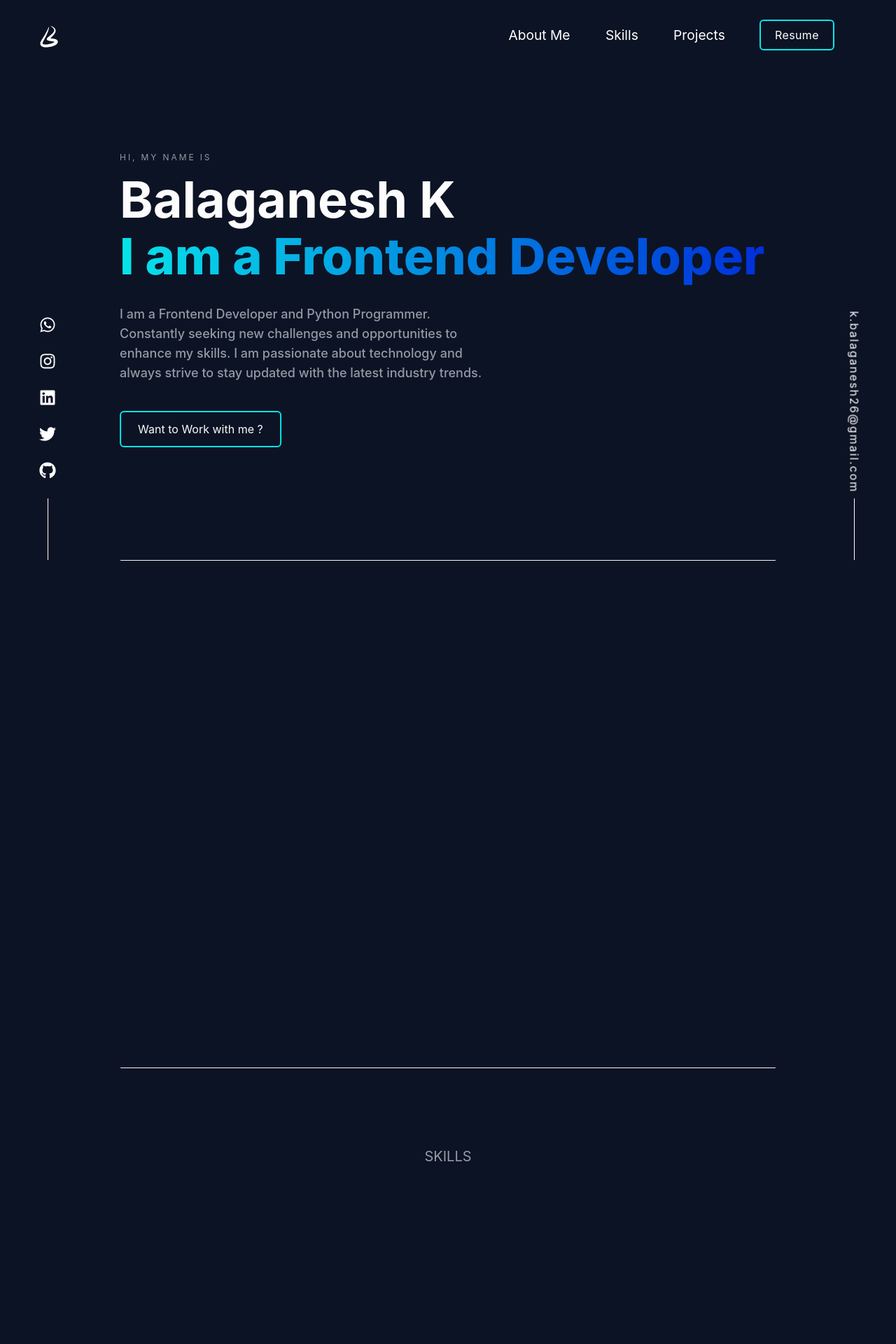
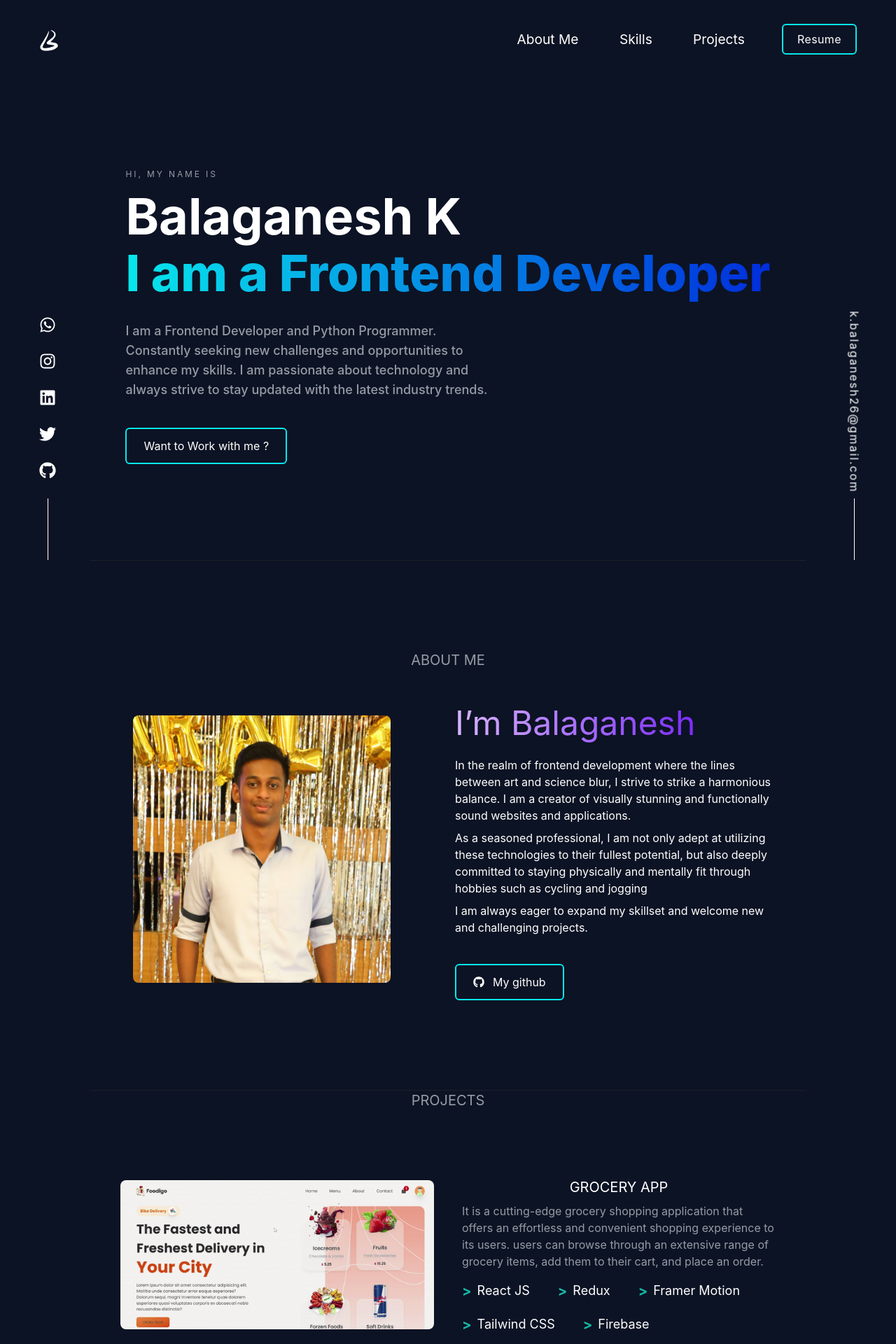
Before and after one commit to Balaganesh003/Balaganesh-dev, a Next.js app: page / in a window 1280 px wide. Shown: the top 1920 px of the page at 70% size. Built offline with nearby package versions, Linux system fonts and the light colour scheme.

Commit message:
Updated the layout of the header section

```diff
--- a/components/AboutMe.jsx
+++ b/components/AboutMe.jsx
@@ -4,12 +4,12 @@ import DownloadPdfButton from './DownloadButton';
 
 const AboutMe = () => {
   return (
-    <div>
+    <div id="about-section" className="py-[8rem] ">
       <h1
         data-aos="fade-up"
         data-aos-duration="1250"
         data-aos-once="true"
-        className="uppercase text-HeadingGray text-xl text-center mb-10  duration-200 transition-all cursor-pointer hover:text-gray-200  ">
+        className="uppercase  text-HeadingGray text-xl text-center mb-10  duration-200 transition-all cursor-pointer hover:text-gray-200  ">
         About Me
       </h1>
       <div className="flex flex-col md:flex-row items-start md:items-center gap-5">
--- a/components/DownloadButton.jsx
+++ b/components/DownloadButton.jsx
@@ -5,11 +5,11 @@ const DownloadPdfButton = ({ toggleNav }) => {
     <button
       onClick={toggleNav}
       type="button"
-      className="active:scale-95 transition-all duration-200">
+      className="active:scale-95 ml-5 transition-all duration-200">
       <a
         href="./resume-balaganesh.pdf"
         download
-        className=" tracking-wide text-base px-8 py-2 md:py-2 md:px-5 md:mx-6 md:mr-8 border-HeadingBlue border-2 rounded-md cursor-pointer hover:border-cyan-500  text-[1.1rem] hover:bg-cyan-300/5  inline-block">
+        className=" tracking-wide text-base px-8 py-2 md:py-2 md:px-5  border-HeadingBlue border-2 rounded-md cursor-pointer hover:border-cyan-500 text-[1.1rem] hover:bg-cyan-300/5  inline-block">
         Resume
       </a>
     </button>
--- a/components/Footer.jsx
+++ b/components/Footer.jsx
@@ -4,7 +4,7 @@ import SocialLinksData from '@/socialLinksData';
 
 const Footer = () => {
   return (
-    <div className="text-center  mt-24 md:mt-28">
+    <div className="text-center  my-16 md:mt-32">
       <div className=" md:hidden flex items-center justify-center  space-x-5 mb-10">
         {SocialLinksData.map((link, index) => (
           <a key={index} target="_new" href={link.link}>
--- a/components/Header.jsx
+++ b/components/Header.jsx
@@ -2,11 +2,7 @@ import React from 'react';
 
 const Header = () => {
   return (
-    <div
-      data-aos="fade-right"
-      data-aos-duration="1600"
-      data-aos-delay="1100"
-      className="mt-12 md:16">
+    <div data-aos="fade-right" data-aos-duration="1600" data-aos-delay="1100">
       <h1 className="md:tracking-1 tracking-widest py-2 text-[0.75rem] md:text-xs  text-HeadingGray uppercase">
         Hi, My name is
       </h1>
--- a/components/MailSideBar.jsx
+++ b/components/MailSideBar.jsx
@@ -6,12 +6,12 @@ const MailSideBar = () => {
       data-aos="fade-up"
       data-aos-duration="1300"
       data-aos-delay="1600"
-      className="hidden fixed pr-5 right-5 md:flex flex-col items-center text-white h-screen justify-end  space-y-[6.8rem]">
+      className="hidden pr-5 right-5 md:fixed top-0 md:flex flex-col items-center text-white h-screen justify-end  space-y-[6.8rem]">
       <div className="rotate-90 mb-20 w-10 py-[2.9rem] ">
         <a
           href="mailto:k.balaganesh26@gmail.com"
           target="_new"
-          className="tracking-2 inline-block hover:-translate-x-1 transition-all  duration-200 cursor-pointer hover:text-secondary">
+          className="tracking-2 inline-block hover:-translate-x-1 transition-all  duration-200 cursor-pointer hover:text-secondary  ">
           k.balaganesh26@gmail.com
         </a>
       </div>
--- a/components/Navigation.jsx
+++ b/components/Navigation.jsx
@@ -21,7 +21,7 @@ const Navigation = () => {
 
   useEffect(() => {
     window.addEventListener('scroll', () => {
-      if (window.scrollY > 150) {
+      if (window.scrollY > 95) {
         setIsSticky(true);
       } else {
         setIsSticky(false);
@@ -30,16 +30,16 @@ const Navigation = () => {
   }, []);
 
   return (
-    <div className="bg-primary w-screen">
+    <div className="bg-primary w-full">
       <div
-        className={`hidden md:flex items-center justify-between py-7 bg-primary w-screen px-[3.5rem] ${
-          isSticky && 'shadow-2xl'
+        className={`hidden md:flex items-center justify-between h-28 bg-primary transition-transform duration-200   ${
+          isSticky && 'shadow-2xl fixed inset-x-0 top-0  z-50 px-[3.5rem]'
         }`}>
         {/* Desktop */}
         <div className="cursor-pointer mt-1">
           <Image src="/logo.svg" alt="My Logo" width={28} height={28} />
         </div>
-        <ul className="flex flex-row items-center justify-center">
+        <ul className="flex flex-row gap-2 items-center justify-center">
           {navItems.map(({ text, link }, index) => (
             <NavItem
               key={index}
--- a/components/SkillItem.jsx
+++ b/components/SkillItem.jsx
@@ -2,13 +2,13 @@ import React from 'react';
 
 const SkillItem = ({ skillName, percentage, skillStrength }) => {
   return (
-    <div className=" hover:scale-105 hover:shadow-black hover:shadow-sm transition-all duration-200">
+    <div className=" hover:scale-105 hover:shadow-black hover:rounded-xl hover:shadow-sm transition-all  duration-200">
       <div
         data-aos="fade-up"
         data-aos-duration="1150"
         data-aos-once="true"
         data-aos-delay="200"
-        className="flex flex-col group cursor-pointer  group border px-4 border-HeadingGray/50 rounded-xl py-2 ">
+        className="flex flex-col group cursor-pointer  group border px-2 border-HeadingGray/50 rounded-xl  py-2 ">
         <div className="text-lg captilize ">{skillName}</div>
         <div className=" flex gap-2 items-center ">
           <div className="w-fit text-[0.65rem] text-HeadingGray">
--- a/components/Skills.jsx
+++ b/components/Skills.jsx
@@ -66,11 +66,11 @@ const SkillsData = [
 
 const Skills = () => {
   return (
-    <div>
+    <div id="skills-section" className="py-[8rem] ">
       <h1 className="uppercase text-HeadingGray text-xl text-center my-10  duration-200 transition-all cursor-pointer hover:text-gray-200  ">
         Skills
       </h1>
-      <div className="grid grid-cols-1 md:grid-cols-2 gap-x-12 gap-y-8">
+      <div className="grid grid-cols-1 md:grid-cols-2  gap-x-12 gap-y-8">
         {SkillsData.map((skill, index) => (
           <SkillItem
             key={index}
--- a/components/SocialLinks.jsx
+++ b/components/SocialLinks.jsx
@@ -7,7 +7,7 @@ const SocialLinks = () => {
       data-aos="fade-up"
       data-aos-duration="1300"
       data-aos-delay="1600"
-      className="hidden  fixed justify-end left-5 px-9 md:flex flex-col items-center text-white h-screen  space-y-7">
+      className="hidden md:fixed justify-end left-5 px-9 md:flex flex-col items-center text-white h-screen  space-y-7">
       <div className="flex flex-col space-y-7">
         {SocialLinksData.map((link, index) => (
           <a key={index} target="_new" href={link.link}>
--- a/pages/index.js
+++ b/pages/index.js
@@ -10,18 +10,22 @@ import Projects from '@/components/Projects';
 import Footer from '@/components/Footer';
 import MailSideBar from '@/components/MailSideBar';
 import SocialLinks from '@/components/SocialLinks';
-import Spinner from '@/components/Spinner';
 
 export default function Home() {
-  const [loading, setLoading] = useState(true);
+  const [isStickyNav, setIsStickyNav] = useState(false);
 
   useEffect(() => {
-    const timer = setTimeout(() => setLoading(false), 3000);
-    return () => clearTimeout(timer);
+    AOS.init();
   }, []);
 
   useEffect(() => {
-    AOS.init();
+    window.addEventListener('scroll', () => {
+      if (window.scrollY > 95) {
+        setIsStickyNav(true);
+      } else {
+        setIsStickyNav(false);
+      }
+    });
   }, []);
 
   return (
@@ -33,43 +37,27 @@ export default function Home() {
         <link rel="icon" href="/logo.svg" />
       </Head>
 
-      {loading ? (
-        <Spinner />
-      ) : (
-        <div className="grid grid-flow-col  bg-primary relative">
-          {/* Social Links */}
+      <main className={`bg-primary h-full  relative text-white  px-[3.5rem]`}>
         <SocialLinks />
-
-          {/* Main */}
-          <main className="bg-primary mx-auto my-auto px-5 md:px-32 pb-12 lg:px-32 w-screen md:w-auto text-white ">
-            <div className="h-screen flex flex-col justify-center">
-              <div className="fixed inset-x-0 top-0 ">
         <Navigation />
-              </div>
+        <div
+          className={`md:px-[4.5rem] flex flex-col items-center justify-center`}>
+          <div
+            className={`h-[calc(100vh-7rem)] min-h-[30rem] pb-4 flex items-center ${
+              isStickyNav && 'mt-[7rem]'
+            }`}>
             <Header />
           </div>
-            <hr
-              id="about-section"
-              className="h-px mx-auto mb-24 md:mb-28 bg-gray-100 border-0 rounded  dark:bg-gray-700"
-            />
+          <hr className="w-full border-[#2f2f2f] border-opacity-50" />
           <AboutMe />
-            <hr
-              id="skills-section"
-              className="h-px mx-auto  my-24 md:my-28 bg-gray-100 border-0 rounded  dark:bg-gray-700"
-            />
-            <Skills />
-            <hr
-              id="project-section"
-              className="h-px mx-auto my-24 md:my-28 bg-gray-100 border-0 rounded  dark:bg-gray-700"
-            />
+          <hr className="w-full border-[#2f2f2f] border-opacity-50" />
+
+          {/* <Skills /> */}
           <Projects />
-
           <Footer />
+        </div>
+        <MailSideBar />
       </main>
-          {/* Mail  */}
-          <MailSideBar />
-        </div>
-      )}
     </>
   );
 }
```
Lines whose indentation alone changed are shown as unchanged.
